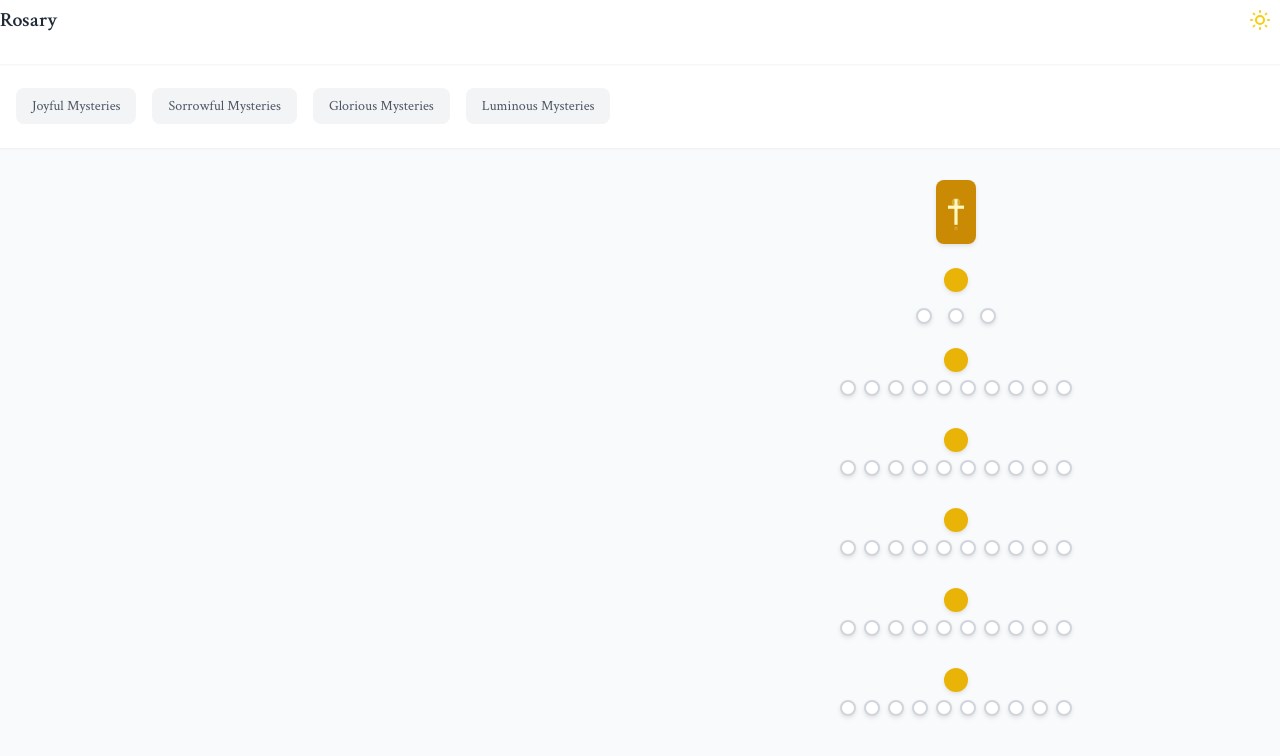
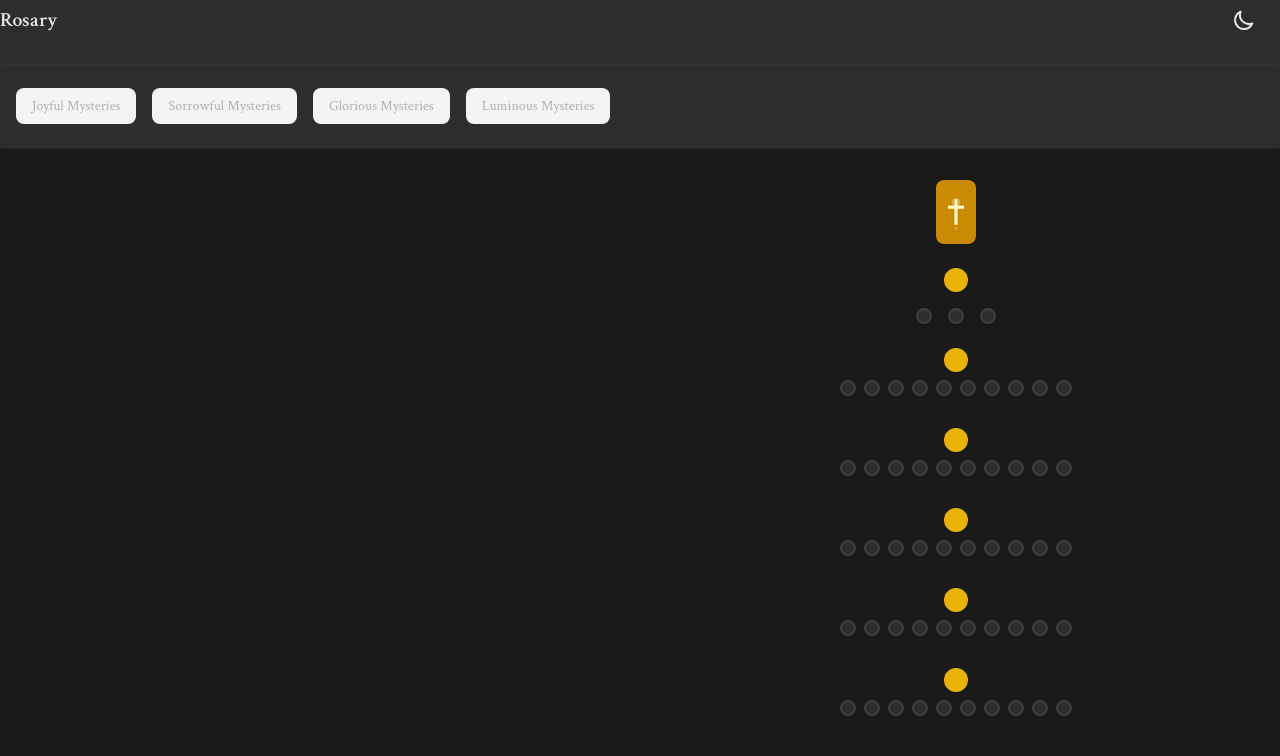
Before and after one commit to chesboat/rosary-app, a plain HTML site: page index.html in a window 1280 px wide. Both pictures are taken after a click on the button "Switch to Dark Mode". Drawn offline with nearby package versions, Linux system fonts and the light colour scheme.

Commit message:
Fix dark mode toggle functionality and persist user preference

```diff
--- a/index.html
+++ b/index.html
@@ -114,15 +114,20 @@
                         </button>
                     </div>
                     <!-- Dark Mode Toggle -->
-                    <button @click="isDarkMode = !isDarkMode"
-                            class="p-2 rounded-lg hover:bg-gray-100 dark:hover:bg-gray-700">
-                        <svg v-if="!isDarkMode" class="w-6 h-6 text-gray-600" fill="none" stroke="currentColor" viewBox="0 0 24 24">
-                            <path stroke-linecap="round" stroke-linejoin="round" stroke-width="2" d="M20.354 15.354A9 9 0 018.646 3.646 9.003 9.003 0 0012 21a9.003 9.003 0 008.354-5.646z"/>
-                        </svg>
-                        <svg v-else class="w-6 h-6 text-yellow-400" fill="none" stroke="currentColor" viewBox="0 0 24 24">
-                            <path stroke-linecap="round" stroke-linejoin="round" stroke-width="2" d="M12 3v1m0 16v1m9-9h-1M4 12H3m15.364 6.364l-.707-.707M6.343 6.343l-.707-.707m12.728 0l-.707.707M6.343 17.657l-.707.707M16 12a4 4 0 11-8 0 4 4 0 018 0z"/>
-                        </svg>
-                    </button>
+                    <div class="flex items-center px-4">
+                        <button @click="toggleDarkMode"
+                                class="p-2 rounded-lg hover:bg-gray-100 dark:hover:bg-gray-700 focus:outline-none"
+                                :aria-label="isDarkMode ? 'Switch to Light Mode' : 'Switch to Dark Mode'">
+                            <!-- Sun icon for light mode -->
+                            <svg v-if="!isDarkMode" class="w-6 h-6 text-gray-600" fill="none" stroke="currentColor" viewBox="0 0 24 24">
+                                <path stroke-linecap="round" stroke-linejoin="round" stroke-width="2" d="M12 3v1m0 16v1m9-9h-1M4 12H3m15.364 6.364l-.707-.707M6.343 6.343l-.707-.707m12.728 0l-.707.707M6.343 17.657l-.707.707M16 12a4 4 0 11-8 0 4 4 0 018 0z" />
+                            </svg>
+                            <!-- Moon icon for dark mode -->
+                            <svg v-else class="w-6 h-6 text-gray-200" fill="none" stroke="currentColor" viewBox="0 0 24 24">
+                                <path stroke-linecap="round" stroke-linejoin="round" stroke-width="2" d="M20.354 15.354A9 9 0 018.646 3.646 9.003 9.003 0 0012 21a9.003 9.003 0 008.354-5.646z" />
+                            </svg>
+                        </button>
+                    </div>
                 </div>
             </div>
         </header>
--- a/rosary.js
+++ b/rosary.js
@@ -236,6 +236,11 @@ const app = new Vue({
         }
     },
     methods: {
+        toggleDarkMode() {
+            this.isDarkMode = !this.isDarkMode;
+            document.documentElement.classList.toggle('dark', this.isDarkMode);
+            localStorage.setItem('darkMode', this.isDarkMode);
+        },
         selectMysterySet(set) {
             this.currentMysterySet = set;
             if (window.innerWidth <= 768) {
@@ -358,8 +363,17 @@ const app = new Vue({
         }
     },
     mounted() {
-        if (window.matchMedia && window.matchMedia('(prefers-color-scheme: dark)').matches) {
-            this.isDarkMode = true;
+        // Check for saved dark mode preference
+        const savedDarkMode = localStorage.getItem('darkMode');
+        if (savedDarkMode !== null) {
+            this.isDarkMode = savedDarkMode === 'true';
+            document.documentElement.classList.toggle('dark', this.isDarkMode);
+        } else {
+            // Check system preference
+            if (window.matchMedia && window.matchMedia('(prefers-color-scheme: dark)').matches) {
+                this.isDarkMode = true;
+                document.documentElement.classList.add('dark');
+            }
         }
 
         window.matchMedia('(prefers-color-scheme: dark)').addEventListener('change', e => {
```
